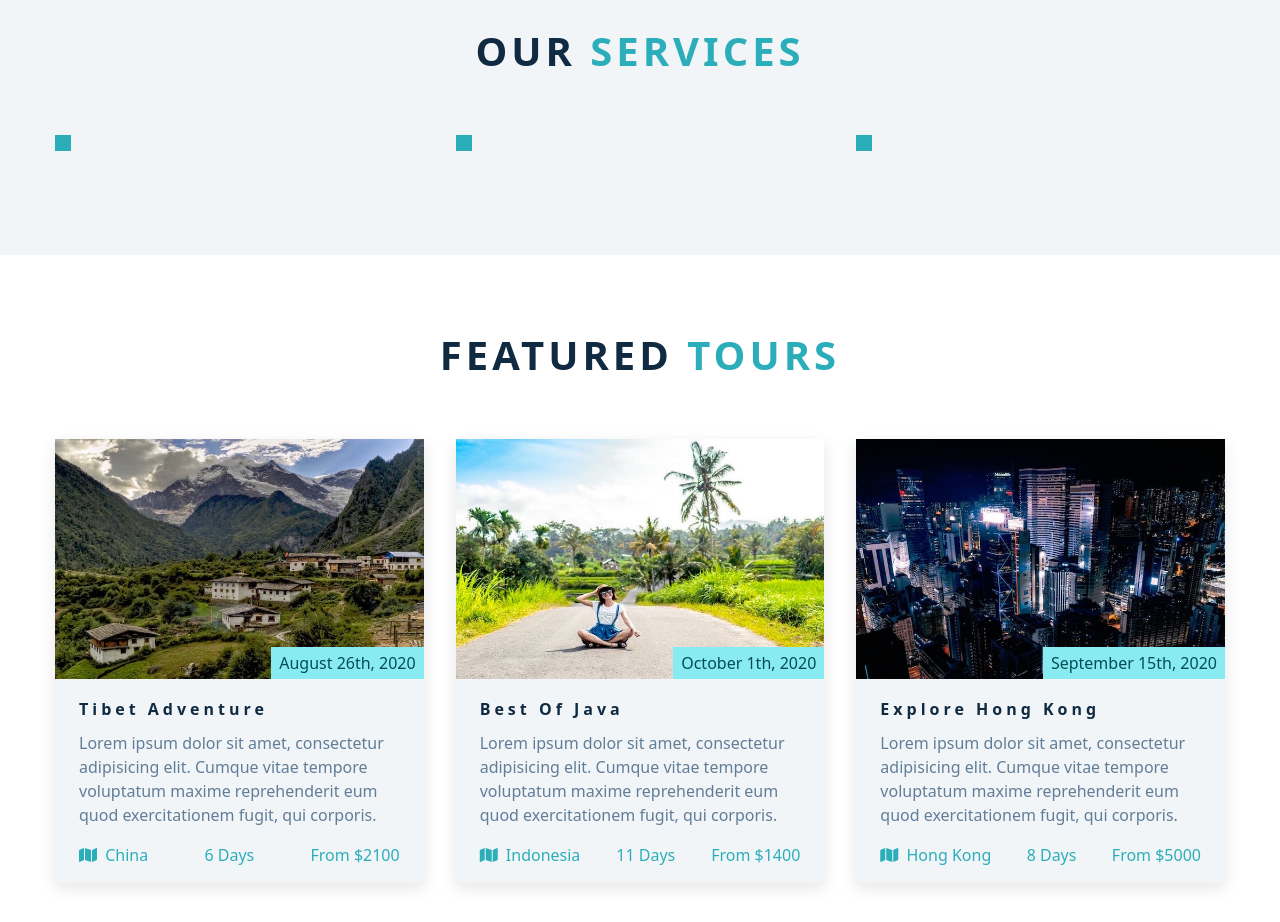
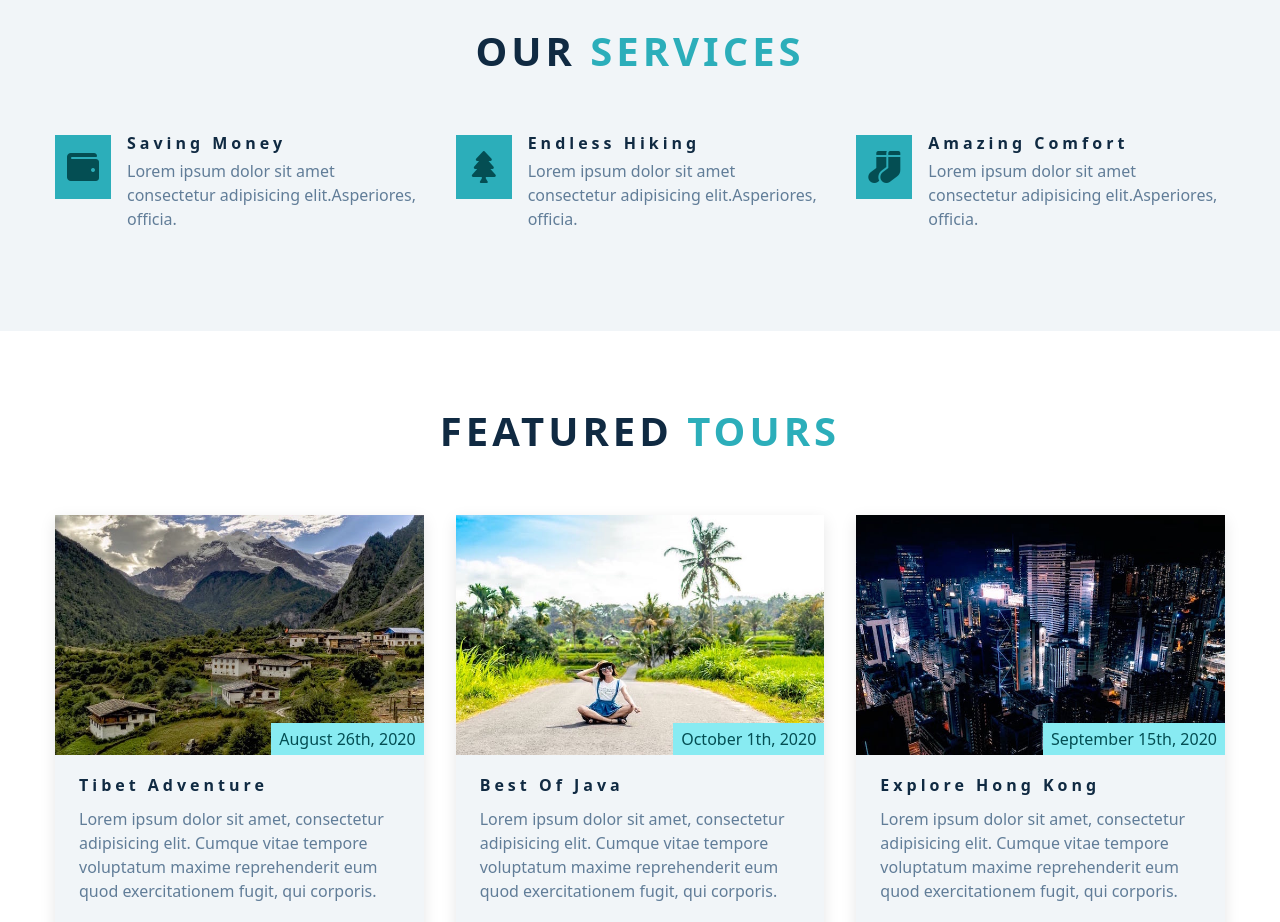
Before and after one commit to meghamodi/Backroads-app, a React (Create React App) app: page / in a window 1280 px wide. Shown: the part 1540-2462 px from the top of the page. Built offline with nearby package versions, Linux system fonts and the light colour scheme.

Commit message:
changes in Services

```diff
--- a/src/components/Service.js
+++ b/src/components/Service.js
@@ -1,4 +1,4 @@
-export const Service = ({ icon, text, title, id }) => {
+const Service = ({ icon, title, text }) => {
   return (
     <article className='service'>
       <span className='service-icon'>
@@ -11,3 +11,4 @@ export const Service = ({ icon, text, title, id }) => {
     </article>
   )
 }
+export default Service
--- a/src/components/Services.js
+++ b/src/components/Services.js
@@ -1,14 +1,14 @@
 import Title from './Title'
 import { services } from '../data'
-import { Service } from './Service'
-function Services() {
+import Service from './Service'
+const Services = () => {
   return (
     <section className='section services' id='services'>
       <Title title='our' subTitle='services' />
 
       <div className='section-center services-center'>
         {services.map(service => {
-          return <Service key={service.id} {...Service} />
+          return <Service id={service.id} {...service} />
         })}
       </div>
     </section>
```
